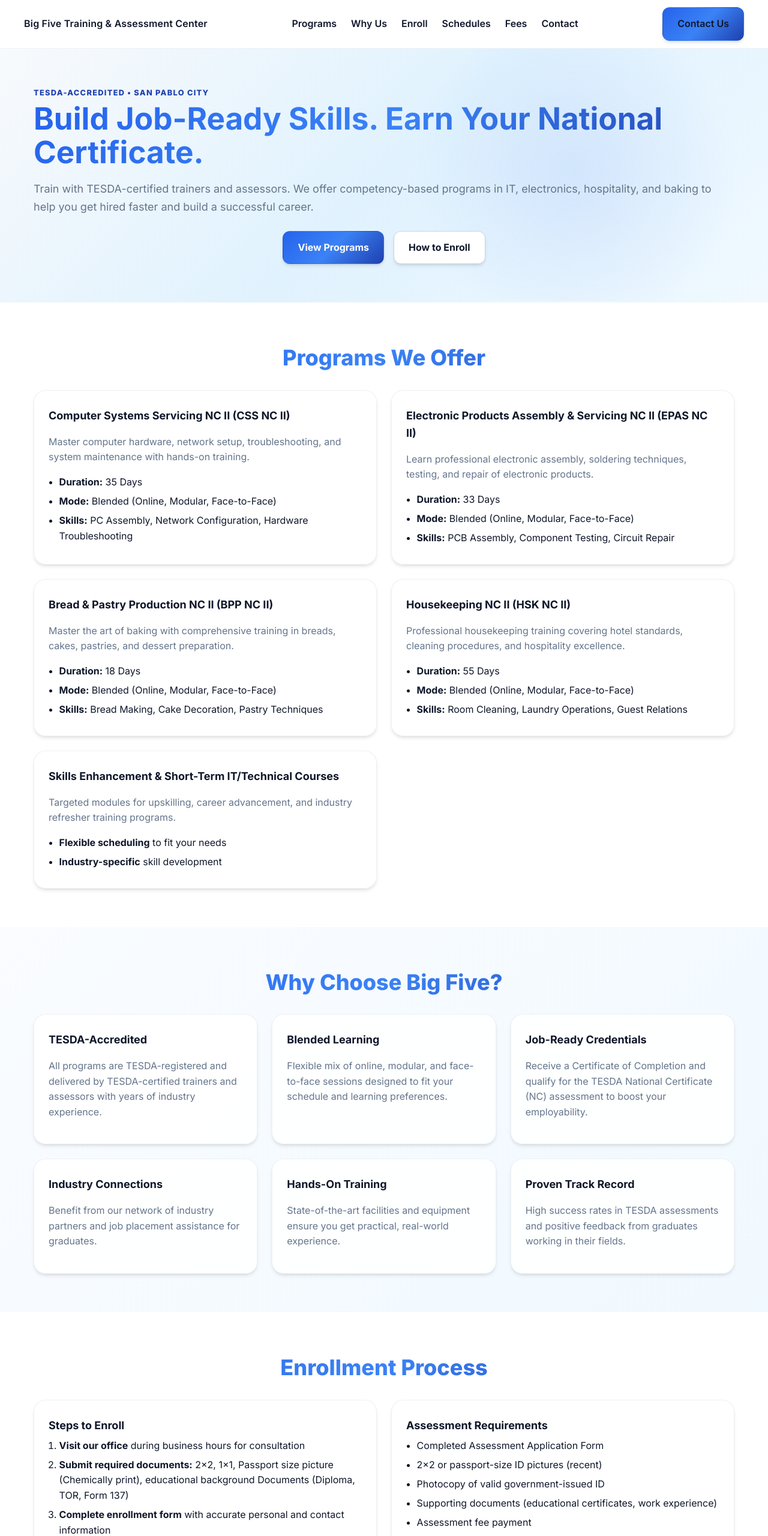
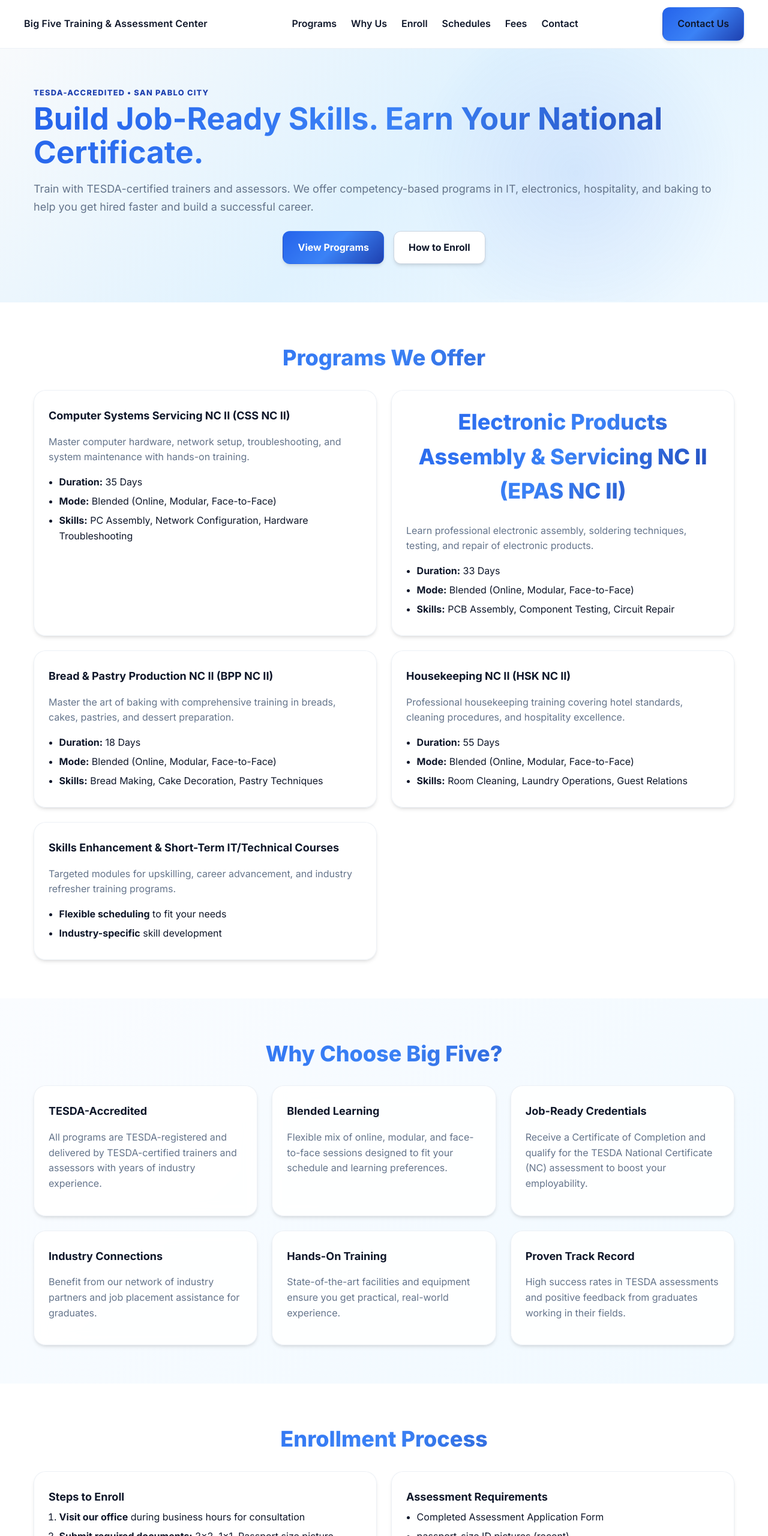
Before and after one commit to malayacode/thebigfive, a plain HTML site: page index.html in a window 1280 px wide. Shown: the top 2560 px of the page at 60% size. Drawn offline with Linux system fonts and the light colour scheme.

Commit message:
Update index.html

```diff
--- a/index.html
+++ b/index.html
@@ -652,7 +652,7 @@
             </ul>
           </div>
           <div class="card">
-            <h3>Electronic Products Assembly & Servicing NC II (EPAS NC II)</h3>
+            <h2>Electronic Products Assembly & Servicing NC II (EPAS NC II)</h2>
             <p class="muted">Learn professional electronic assembly, soldering techniques, testing, and repair of electronic products.</p>
             <ul class="list">
               <li><strong>Duration:</strong> 33 Days</li>
@@ -740,7 +740,7 @@
             <h3>Assessment Requirements</h3>
             <ul class="list">
               <li>Completed Assessment Application Form</li>
-              <li>2x2 or passport-size ID pictures (recent)</li>
+              <li>passport-size ID pictures (recent)</li>
               <li>Photocopy of valid government-issued ID</li>
               <li>Supporting documents (educational certificates, work experience)</li>
               <li>Assessment fee payment</li>
@@ -1171,4 +1171,5 @@
     });
   </script>
 </body>
+
 </html>
```
